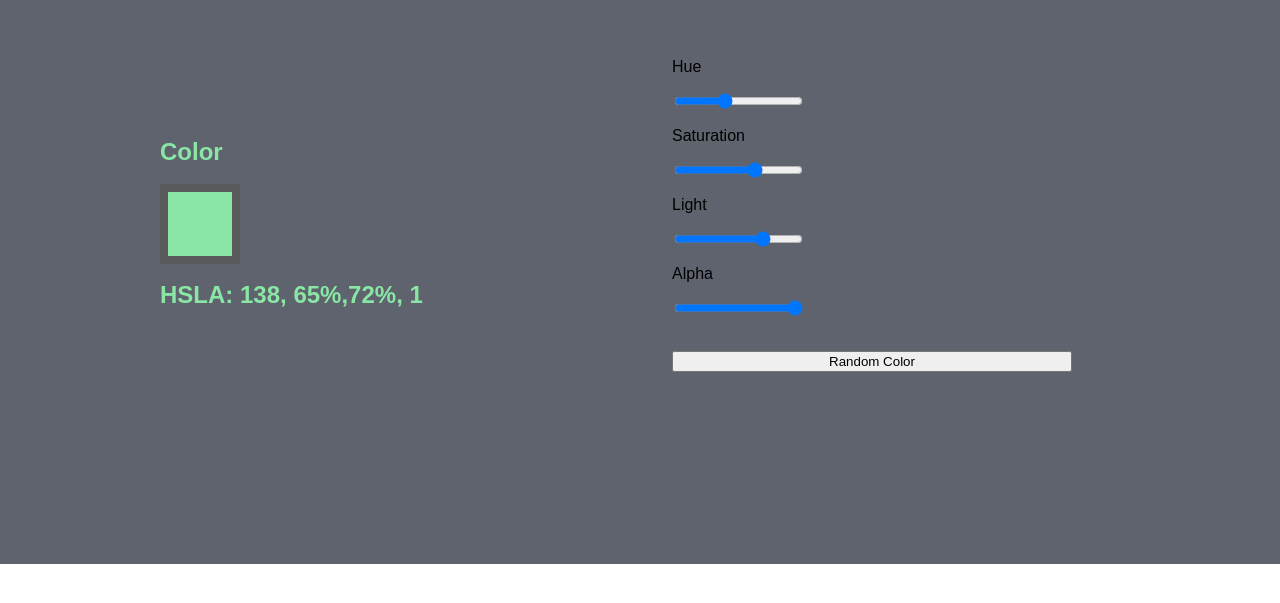
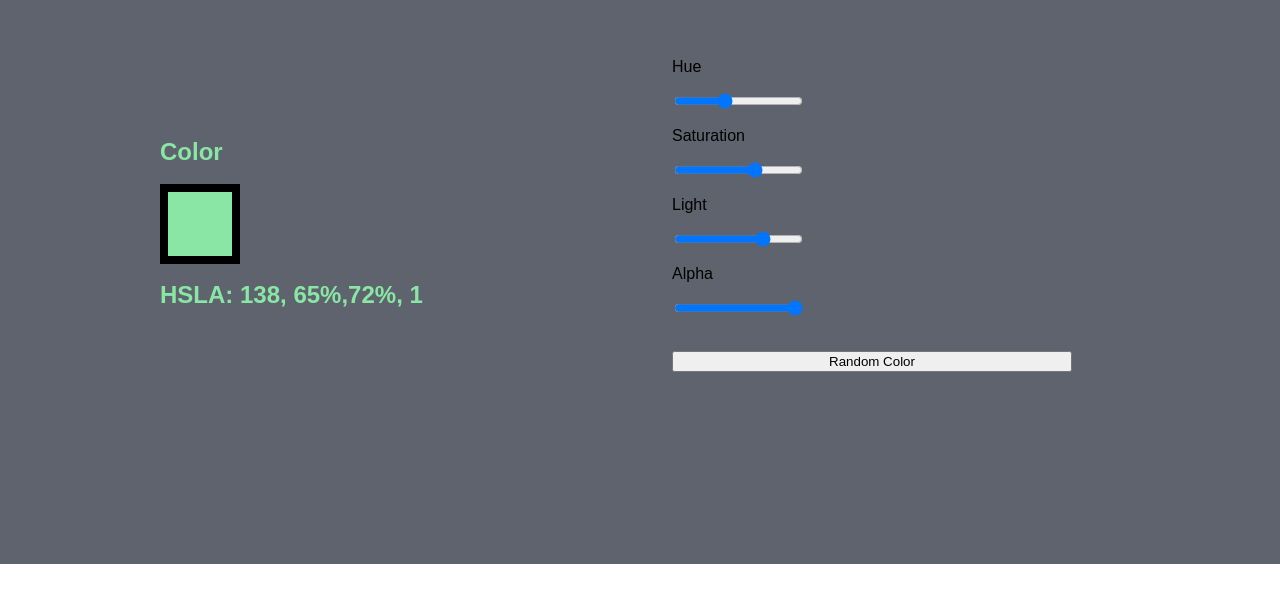
Before and after one commit to MarcusDLG/color-picker, a React (Create React App) app: page / in a window 1280 px wide. Shown: the part 117-720 px from the top of the page. Built offline with nearby package versions, Linux system fonts and the light colour scheme.

Commit message:
small tweaks

```diff
--- a/src/index.css
+++ b/src/index.css
@@ -14,7 +14,7 @@ body {
 .colorBox {
   height: 4rem;
   width: 4rem;
-  border: 0.5rem solid rgb(88, 89, 90);
+  border: 0.5rem solid black;
   /* background-image: url("./components/images/portal.png");
   background-size: cover;
   background-repeat: no-repeat; */
@@ -31,6 +31,8 @@ main {
 .leftSide {
   display: grid;
   grid-template-columns: 100%;
+  /* background-color: white; */
+
   /* margin-left: 3rem; */
   /* text-align: center; */
   align-content: center;
```
